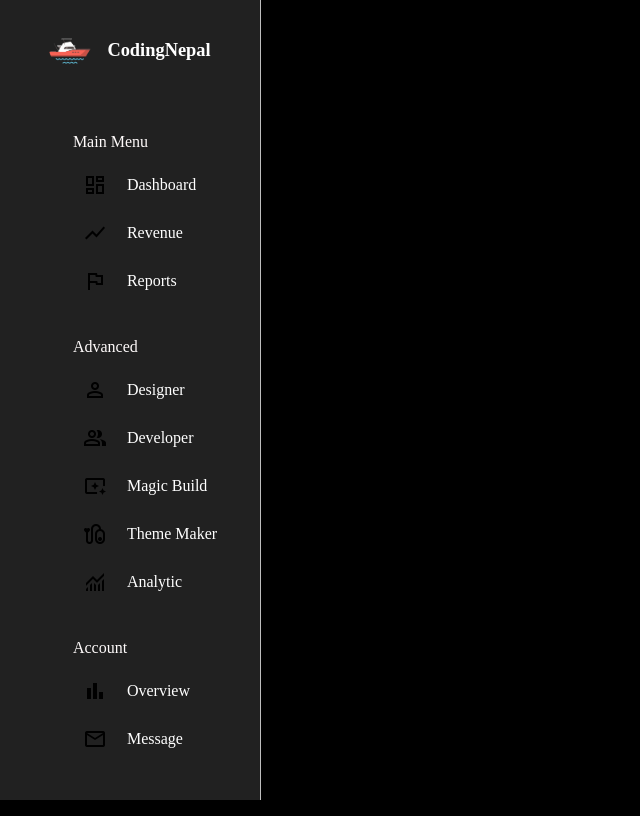
After one commit to Indiwara65/aws_ecs, a FastAPI app: template templates/home.html in a window 1280 px wide. The commit adds this page. Shown: the whole page, without its empty margins (0-640 px from the left). Run offline with FastAPI, Linux system fonts and the light colour scheme; the template is opened without the code that fills it, so the values that code supplies are empty.

Commit message:
last version as of 22/06/2025

```diff
--- a/src/data_classes/data_classes.py
+++ b/src/data_classes/data_classes.py
@@ -15,8 +15,9 @@ class User(BaseModel):
     role      : Role
 
 class Login(BaseModel):
-    username : str
-    password : str
+    username  : str
+    password  : str
+    long_live : str = Field(default="off")
 
 class Session(BaseModel):
     sessionID : int
--- a/src/main.py
+++ b/src/main.py
@@ -1,6 +1,6 @@
 #External Dependencies
 from fastapi import FastAPI, Cookie, Request
-from fastapi.responses import JSONResponse, HTMLResponse
+from fastapi.responses import JSONResponse, HTMLResponse, RedirectResponse
 from fastapi.templating import Jinja2Templates
 from fastapi.staticfiles import StaticFiles
 from pathlib import Path
@@ -29,11 +29,14 @@ async def health():
 @app.get("/", response_class=HTMLResponse)
 async def home(request:Request):
     session = None
+    cookies = request.cookies
+    print(type(cookies), cookies)
     #not logged in
     if session is None:
         return templates.TemplateResponse(request=request, name="login.html")
     #check sessionId in DB
     #home page
+    return RedirectResponse()
 
 
 if __name__=="__main__":
--- /dev/null
+++ b/static/style/home.css
@@ -0,0 +1,95 @@
+
+body {
+    height: 100vh;
+    width: 100%;
+    background-color: black;
+}
+.sidebar {
+    position: fixed;
+    top: 0;
+    left: 0;
+    width: 110px;
+    height: 100%;
+    display: flex;
+    align-items: center;
+    flex-direction: column;
+    background: rgba(44, 44, 44, 0.75);
+    backdrop-filter: blur(17px);
+    --webkit-backdrop-filter: blur(17px);
+    border-right: 1px solid rgba(255, 255, 255, 0.705);
+    transition: width 0.3s ease;
+}
+.sidebar:hover {
+    width: 260px;
+}
+.sidebar .logo {
+    color: #ffffff;
+    display: flex;
+    align-items: center;
+    padding: 25px 10px 15px;
+}
+.logo img {
+    width: 43px;
+    border-radius: 50%;
+}
+.logo h2 {
+    font-size: 1.15rem;
+    font-weight: 600;
+    margin-left: 15px;
+    display: none;
+}
+.sidebar:hover .logo h2 {
+    display: block;
+}
+.sidebar .links {
+    list-style: none;
+    margin-top: 20px;
+    overflow-y: auto;
+    scrollbar-width: none;
+    height: calc(100% - 140px);
+}
+.sidebar .links::-webkit-scrollbar {
+    display: none;
+}
+.links li {
+    display: flex;
+    border-radius: 4px;
+    align-items: center;
+}
+.links li:hover {
+    cursor: pointer;
+    background: #ffffff;
+}
+.links h4 {
+    color: #fffbfb;
+    font-weight: 500;
+    display: none;
+    margin-bottom: 10px;
+}
+.sidebar:hover .links h4 {
+    display: block;
+}
+.links hr {
+    margin: 10px 8px;
+    border: 1px solid #e04c53;
+}
+.sidebar:hover .links hr {
+    border-color: transparent;
+}
+.links li span {
+    padding: 12px 10px;
+}
+.links li a {
+    padding: 10px;
+    color: #ffffff;
+    display: none;
+    font-weight: 500;
+    white-space: nowrap;
+    text-decoration: none;
+}
+.sidebar:hover .links li a {
+    display: block;
+}
+.links .logout-link {
+    margin-top: 20px;
+}
--- a/static/style/login.css
+++ b/static/style/login.css
@@ -23,7 +23,7 @@ nav a img {
     padding: 70px;
     width: 450px;
     transform: translate(-50%, -50%);
-    background: rgba(0, 0, 0, .75);
+    background: rgba(44, 44, 44, 0.75);
 }
 .form-wrapper h2 {
     color: #fff;
@@ -70,7 +70,7 @@ form button {
     width: 100%;
     padding: 16px 0;
     font-size: 1rem;
-    background: #e50914;
+    background: #e04c53;
     color: #fff;
     font-weight: 500;
     border-radius: 4px;
--- /dev/null
+++ b/templates/home.html
@@ -0,0 +1,76 @@
+<!DOCTYPE html>
+<!-- Coding By CodingNepal - www.codingnepalweb.com -->
+<html lang="en">
+  <head>
+    <meta charset="UTF-8">
+    <meta name="viewport" content="width=device-width, initial-scale=1.0">
+    <title>MarineIQ Home</title>
+    <!-- Linking Google font link for icons -->
+    <link rel="stylesheet" href="https://fonts.googleapis.com/css2?family=Material+Symbols+Outlined:opsz,wght,FILL,GRAD@20..48,100..700,0..1,-50..200">
+    <link rel="stylesheet" href="{{url_for('static',path='style/home.css')}}">
+    <link rel="icon" href="/static/images/favicon.png" type="image/png">
+  </head>
+  <body>
+    <aside class="sidebar">
+      <div class="logo">
+        <img src="{{url_for('static',path='images/boat.gif')}}" alt="logo">
+        <h2>CodingNepal</h2>
+      </div>
+      <ul class="links">
+        <h4>Main Menu</h4>
+        <li>
+          <span class="material-symbols-outlined">dashboard</span>
+          <a href="#">Dashboard</a>
+        </li>
+        <li>
+          <span class="material-symbols-outlined">show_chart</span>
+          <a href="#">Revenue</a>
+        </li>
+        <li>
+          <span class="material-symbols-outlined">flag</span>
+          <a href="#">Reports</a>
+        </li>
+        <hr>
+        <h4>Advanced</h4>
+        <li>
+          <span class="material-symbols-outlined">person</span>
+          <a href="#">Designer</a>
+        </li>
+        <li>
+          <span class="material-symbols-outlined">group</span>
+          <a href="#">Developer </a>
+        </li>
+        <li>
+          <span class="material-symbols-outlined">ambient_screen</span>
+          <a href="#">Magic Build</a>
+        </li>
+        <li>
+          <span class="material-symbols-outlined">pacemaker</span>
+          <a href="#">Theme Maker</a>
+        </li>
+        <li>
+          <span class="material-symbols-outlined">monitoring</span>
+          <a href="#">Analytic</a>
+        </li>
+        <hr>
+        <h4>Account</h4>
+        <li>
+          <span class="material-symbols-outlined">bar_chart</span>
+          <a href="#">Overview</a>
+        </li>
+        <li>
+          <span class="material-symbols-outlined">mail</span>
+          <a href="#">Message</a>
+        </li>
+        <li>
+          <span class="material-symbols-outlined">settings</span>
+          <a href="#">Settings</a>
+        </li>
+        <li class="logout-link">
+          <span class="material-symbols-outlined">logout</span>
+          <a href="#">Logout</a>
+        </li>
+      </ul>
+    </aside>
+  </body>
+</html>
```
Also changed, not shown: src/routers/users.py (+8 -5 lines), templates/login.html (+10 -10 lines), static/images/boat.gif (added), static/images/favicon.png (added).
